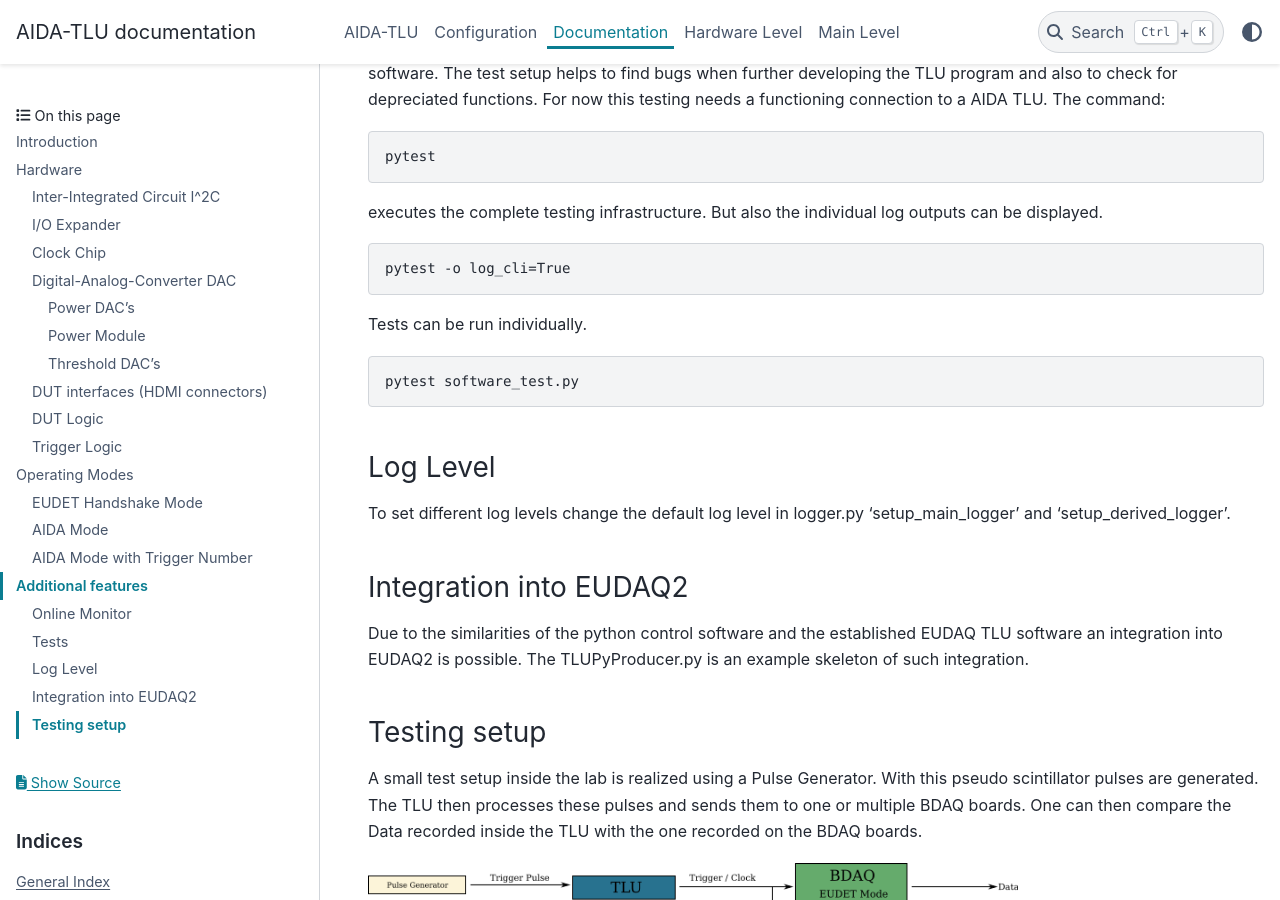
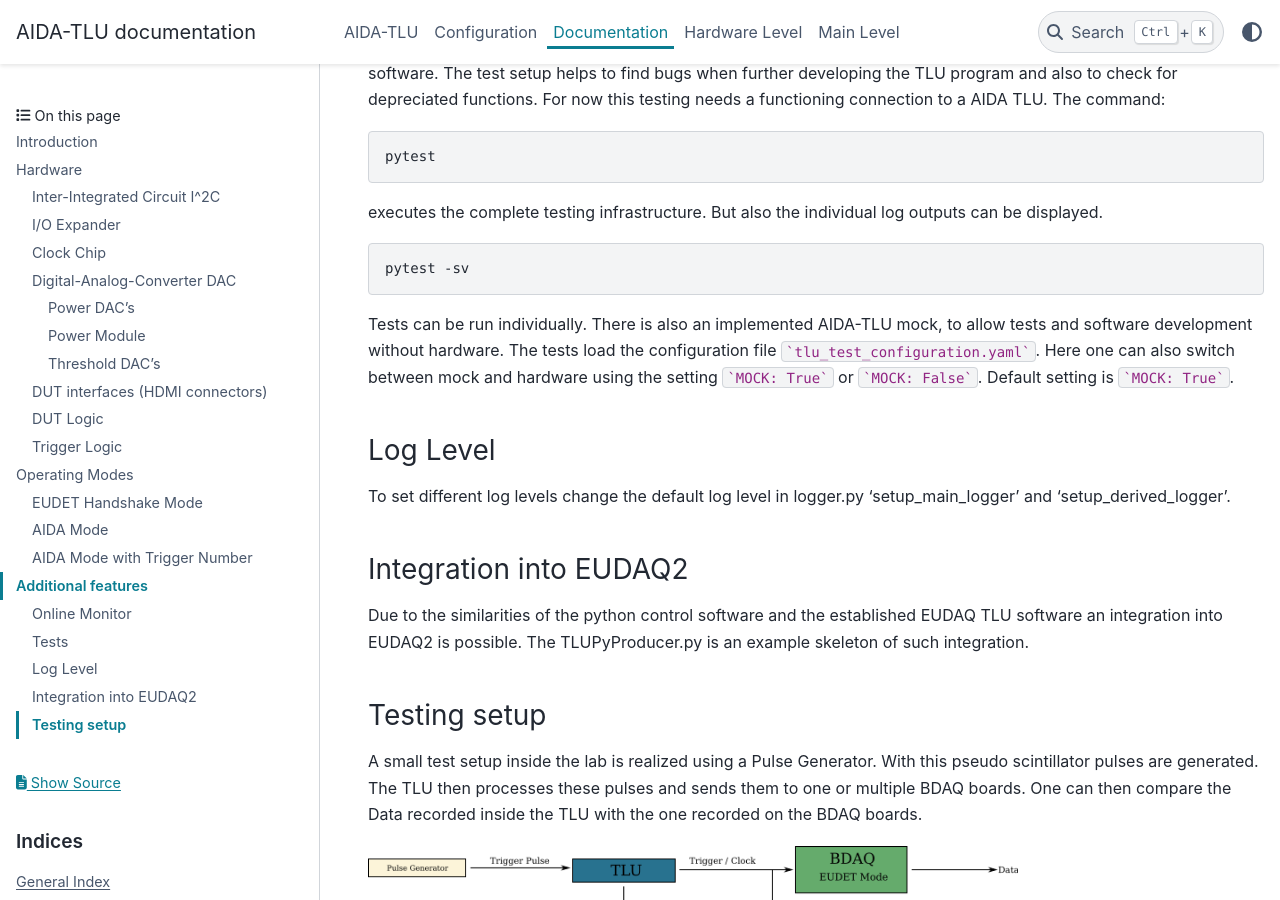
Before and after one commit to SiLab-Bonn/aidatlu, a Sphinx documentation site: the page built from docs/source/Documentation.rst, in a window 1280 px wide and 900 px high, scrolled down 7635 px. Built offline with Sphinx 7.4.7 and the PyData theme 0.15.4, drawn with Linux system fonts in a browser that asks for light colours.

Commit message:
ENH: tests with hardware + pytest in documentation

````diff
--- a/docs/source/Documentation.rst
+++ b/docs/source/Documentation.rst
@@ -324,13 +324,13 @@ But also the individual log outputs can be displayed.
 
 .. code-block:: console
 
-    pytest -o log_cli=True
+    pytest -sv
 
 Tests can be run individually.
-
-.. code-block:: console
-
-    pytest software_test.py
+There is also an implemented AIDA-TLU mock, to allow tests and software development without hardware.
+The tests load the configuration file ```tlu_test_configuration.yaml```.
+Here one can also switch between mock and hardware using the setting ```MOCK: True``` or ```MOCK: False```.
+Default setting is ```MOCK: True```.
 
 Log Level
 ------
````
Also changed, not shown: 2 other files.
